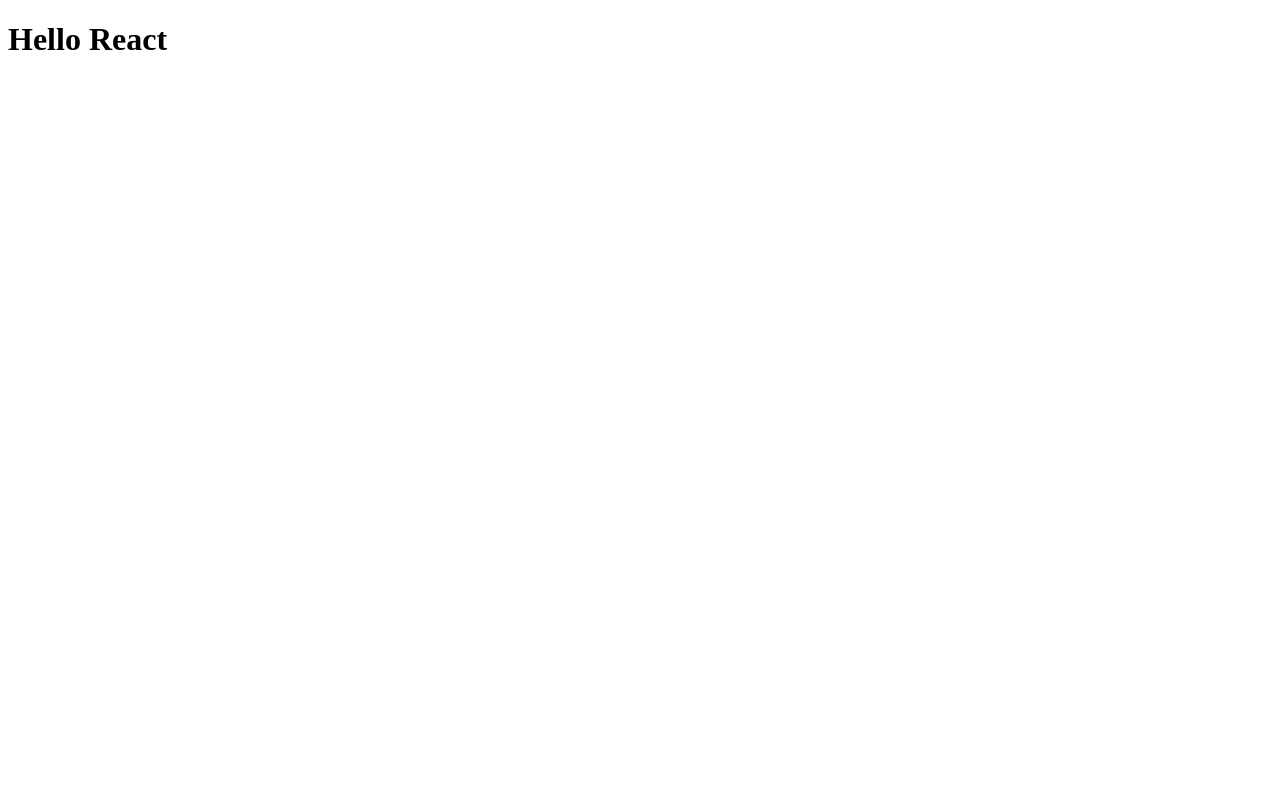
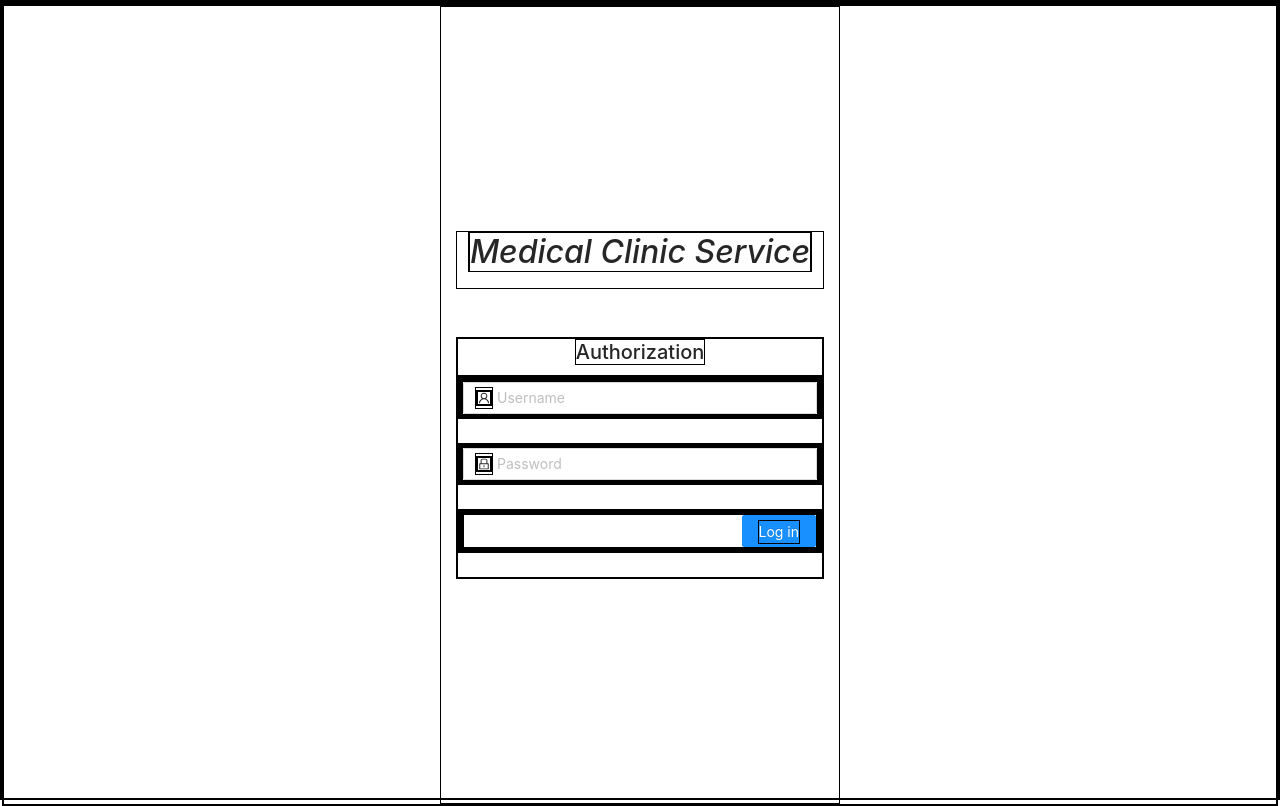
Before and after one commit to arturyumaev/Bachelor-Diploma, a React app: page / in a window 1280 px wide. Built offline with nearby package versions, Linux system fonts and the light colour scheme; the HTML template or start-up script is replaced by a standard one.

Commit message:
Added new items; Added auth page; Added styles and webpack loaders;

```diff
--- a/src/App.tsx
+++ b/src/App.tsx
@@ -1,5 +1,11 @@
 import React from 'react';
+import Authorization from './components/Pages/Authorization/Authorization';
 
-export const App: React.FC<{}> = () => (
-  <h1>Hello React</h1>
-);
+export const App: React.FC<{}> = () => {
+
+  return (
+    <div className="full-height">
+      <Authorization />
+    </div>
+  );
+};
--- /dev/null
+++ b/src/components/Pages/Authorization/Authorization.tsx
@@ -0,0 +1,17 @@
+import React from 'react';
+import SignInForm from './SignInForm';
+
+const Authorization = () => {
+
+  return (
+    <div className="container center-inside">
+      <div className="center-hor mb-5">
+        <h2><i>Medical Clinic Service</i></h2>
+      </div>
+
+      <SignInForm />
+    </div>
+  )
+}
+
+export default Authorization
--- /dev/null
+++ b/src/components/Pages/Authorization/SignInForm.tsx
@@ -0,0 +1,43 @@
+import React from 'react';
+import { Input } from 'antd';
+import { Form, Button, Radio } from 'antd';
+import { UserOutlined, LockOutlined } from '@ant-design/icons';
+
+const SignInForm = () => {
+  const [form] = Form.useForm();
+
+  return (
+    <div>
+      <div className="center-hor">
+        <h5>Authorization</h5>
+      </div>
+
+      <Form
+        name="login"
+        className="login-form"
+        initialValues={{ remember: true }}
+        onFinish={() => {}}
+      >
+        <Form.Item name="username" rules={[{ required: true, message: 'Please input username!' }]}>
+          <Input prefix={<UserOutlined className="site-form-item-icon" />} placeholder="Username" />
+        </Form.Item>
+
+        <Form.Item name="password" rules={[{ required: true, message: 'Please input password!' }]}>
+          <Input
+            prefix={<LockOutlined className="site-form-item-icon" />}
+            type="password"
+            placeholder="Password"
+          />
+        </Form.Item>
+
+        <Form.Item>
+          <div className="pull right">
+            <Button type="primary" htmlType="submit" className="login-form-button">Log in</Button>
+          </div>
+        </Form.Item>
+      </Form>
+    </div>
+  )
+}
+
+export default SignInForm
--- /dev/null
+++ b/src/index.scss
@@ -0,0 +1,43 @@
+@import "~bootstrap/scss/bootstrap";
+
+
+/*
+
+*/
+
+* {
+  border: 1px solid black;
+}
+
+.center-inside {
+  height: 100%;
+  display: flex;
+  flex-direction: column;
+  justify-content: center;
+  align-items: stretch;
+  max-width: 400px;
+}
+
+/* Horizontally centered */
+.center-hor {
+  display: flex;
+  flex-direction: row;
+  justify-content: center;
+}
+
+.pull {
+  display: flex;
+
+  &.right {
+    flex-direction: row-reverse;
+  }
+
+  &.left {
+    flex-direction: row;
+    justify-content: flex-start;
+  }
+}
+
+.full-height {
+  height:100vh;
+}
--- a/src/index.tsx
+++ b/src/index.tsx
@@ -1,6 +1,9 @@
 import React from 'react';
 import ReactDOM from 'react-dom';
 import { App } from './App';
+
+require('./index.scss');
+require('antd/dist/antd.css'); // 'antd/dist/antd.css';
 
 ReactDOM.render(
   <App />,
--- a/webpack.config.js
+++ b/webpack.config.js
@@ -15,6 +15,10 @@
           loader: 'babel-loader',
         },
       },
+      {
+        test: /\.(s[ac]ss|css)$/i,
+        use: ["style-loader", "css-loader", "sass-loader"],
+      }
     ],
   },
   resolve: {
```
Also changed, not shown: package.json (+12 -1 lines), 1 other file (tests, documents, lock files or other folders).
